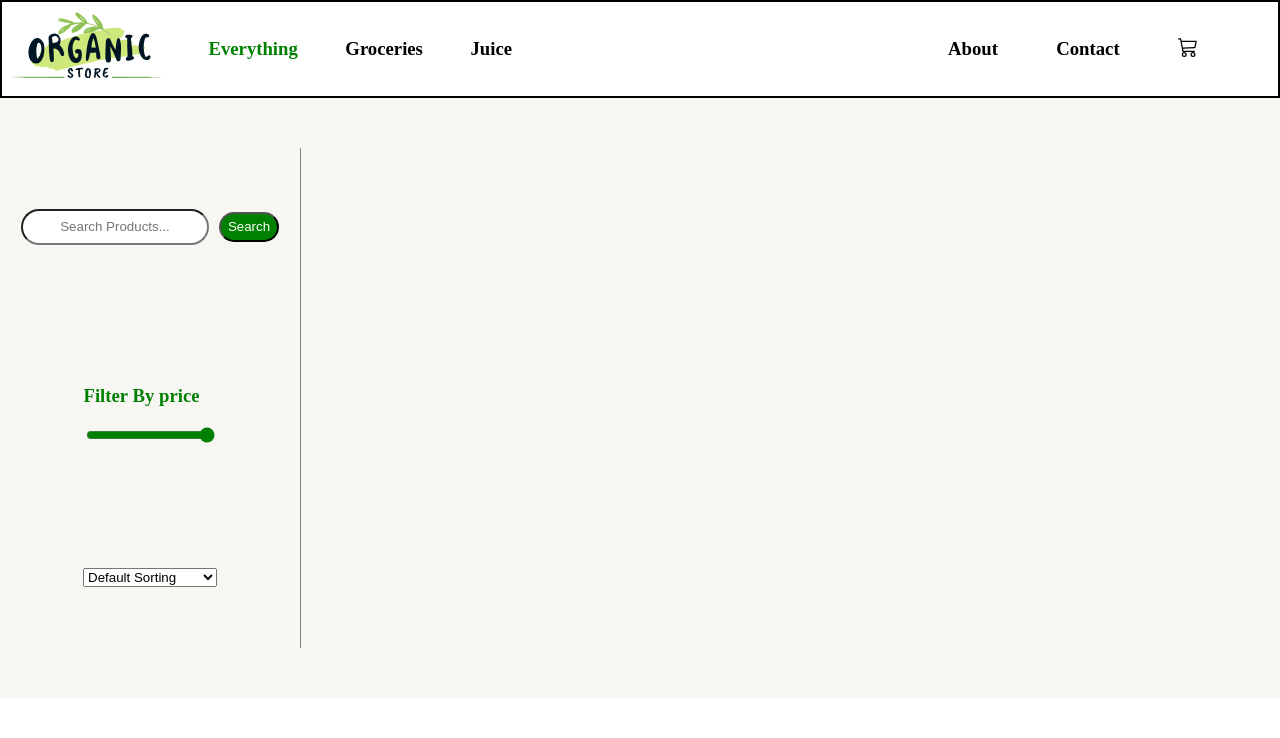
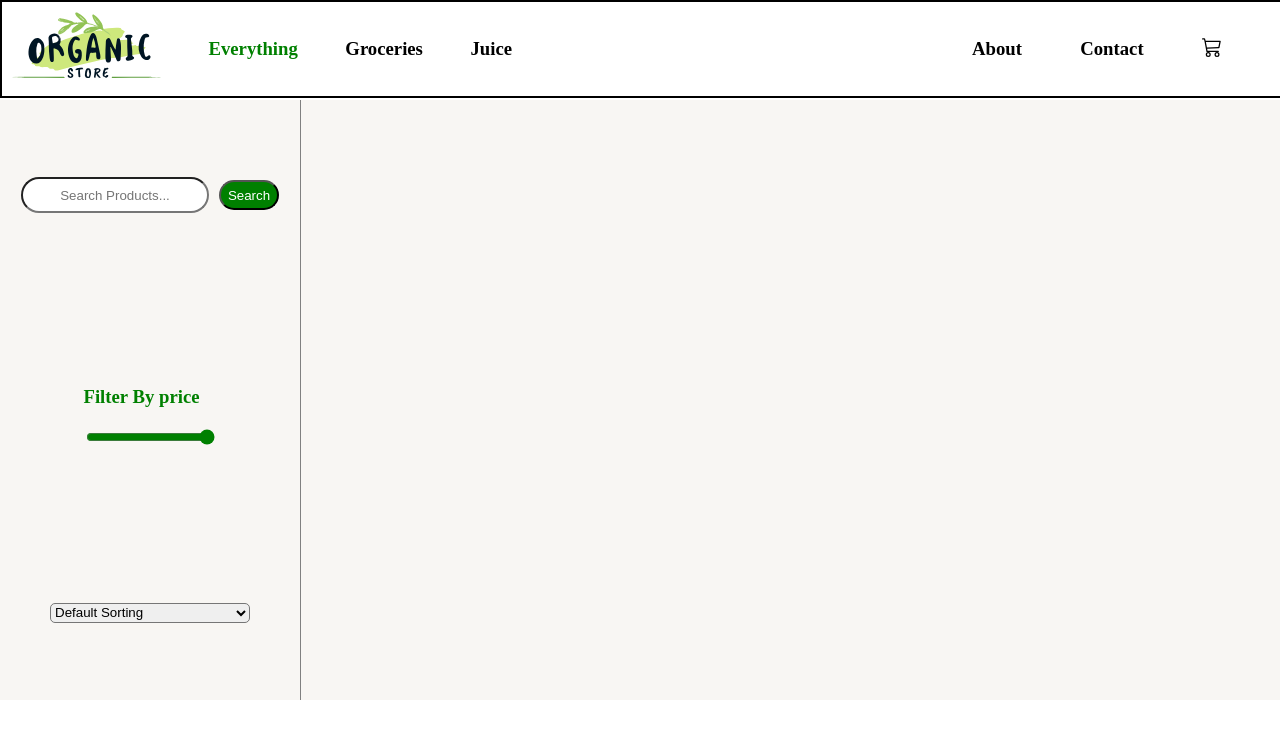
Before and after one commit to i-am-shantanu/E-Commerce, a React (Vite) app in the folder Ecommerce/: page /everything in a window 1280 px wide. Shown: the top 738 px of the page. Built offline with nearby package versions, Linux system fonts and the light colour scheme.

Commit message:
search component seperated to decrese the re-renders

```diff
--- a/Ecommerce/src/Components/About.css
+++ b/Ecommerce/src/Components/About.css
@@ -1,6 +1,6 @@
 @import "react-slideshow-image/dist/styles.css";
 .about-container{
-    margin-bottom: 150px;
+    margin-top: 100px;
 }
 .about-container .heading{
     padding: 10px;
@@ -14,6 +14,7 @@
     display: flex;
     padding: 50px;
     background-color: #fafaf9;
+
 }
 
 .about-container .text-box1 .left{
--- a/Ecommerce/src/Components/Everything.css
+++ b/Ecommerce/src/Components/Everything.css
@@ -1,21 +1,22 @@
-.everything-container{
-    display: flex;
-    padding: 50px 0px;
-}
+
 
 .everything-container .left{
+margin-top: 100px;
 width:300px;
-height:500px;
+height:600px;
 border-right: 1px solid grey;
 display: flex;
 flex-direction: column;
 justify-content: space-around;
 align-items: center;
+position: sticky;
+top: 150px;
+left: 0px;
 
 
 }
 
-.everything-container .left form input{
+/* .everything-container .left form input{
 width: 180px;
 height: 30px;
 border-radius: 50px;
@@ -30,4 +31,18 @@ margin-right: 10px;
     color: white;
     border-radius: 15px;
 
+} */
+
+.everything-container .left select{
+    border-radius: 5px;
+    width: 200px;
+    height: 20px;
 }
+.everything-container .right{
+    margin-left: 400px
+}
+.red{
+    height: 30vh;
+    background-color: red;
+    margin-top: 50px;
+}
--- a/Ecommerce/src/Components/Everything.jsx
+++ b/Ecommerce/src/Components/Everything.jsx
@@ -1,40 +1,53 @@
 import './Everything.css'
-import { useState } from "react";
+import { useEffect, useState } from "react";
 import { useSelector } from "react-redux";
+import SearchBar from '../Utility_Components/SearchBar';
 
 function Everything(){
 
     const[rangeMax,setRangeMax]=useState(400)
+    const[searchValue,setSearchValue]=useState("")      //state variable to track the input in search bar
     const products=useSelector(state=>state.products.currentProducts)
 
+    console.log("rendered");
 
-    console.log(products);
+    useEffect(()=>{console.log("invoked!!")},[]);
 
+    function handleSearch(e){
+        e.preventDefault();
+        console.log(searchValue);
+    }
 
+    function handleSlider(e){
+        setRangeMax(Number(e.target.value));
+        console.log(Number(e.target.value));
+    }
+
+    function handleSelector(e){
+        console.log(e.target.value);
+    }
     return(
         <>
         <div className="everything-container">
         <div className="left">
-            <form >
-                <input placeholder='Search Products...'></input>
-                <button>Search</button>
-            </form>
+            <div>
+                <SearchBar/>
+            </div>
 
             <div className="filter">
                 <h3 style={{color:'green'}}>Filter By price</h3>
-                <input type='range' defaultValue={400} min={100} max={400} style={{accentColor:'Green'}} value={rangeMax} onChange={(e)=>{setRangeMax(Number(e.target.value))}}/>
+                <input type='range' min={100} max={400} style={{accentColor:'Green'}} value={rangeMax} onChange={(e)=>{handleSlider(e)}}/>
             </div>
 
-            <div className='sorting'>
+            <div className='sorting' onChange={handleSelector}>
                 <select>
-                    <option>Default Sorting</option>
+                    <option value='default'>Default Sorting</option>
                     <option value='ascending'>Price : Low to High</option>
                     <option value='descending'>Price :High to low</option>
                 </select>
             </div>
         </div>
-        <div className="right">
-
+        <div className="right" >
         </div>
         </div>
 
--- a/Ecommerce/src/Components/Layout.css
+++ b/Ecommerce/src/Components/Layout.css
@@ -3,6 +3,12 @@
     display: flex;
     justify-content: space-between;
     border: 2px solid black;
+    position: fixed;
+    top: 0px;
+    left: 0px;
+    width: 100%;
+    background-color: white;
+    z-index: 10;
 
 }
 .navbar div{
--- /dev/null
+++ b/Ecommerce/src/Utility_Components/SearchBar.jsx
@@ -0,0 +1,40 @@
+import { useState } from "react";
+
+function SearchBar(){
+
+    const[searchValue,setSearchValue]=useState("");
+
+    const inputStyle={
+    width: "180px",
+    height: "30px",
+    borderRadius: "50px",
+    textAlign: "center",
+    marginRight: "10px"
+
+    }
+
+    const buttonStyle={
+    width: "60px",
+    height: "30px",
+    backgroundColor: "green",
+    color:"white",
+    borderRadius: "15px"
+
+    }
+
+    function handleSearch(e){
+        e.preventDefault();
+        console.log(searchValue);
+    }
+
+    return(
+        <>
+            <form onSubmit={handleSearch} >
+                <input placeholder='Search Products...' value={searchValue} onChange={(e)=>{setSearchValue(e.target.value)}}
+                style={inputStyle}></input>
+                <button type='submit' style={buttonStyle}>Search</button>
+            </form>
+        </>
+    )
+}
+export default SearchBar
```
